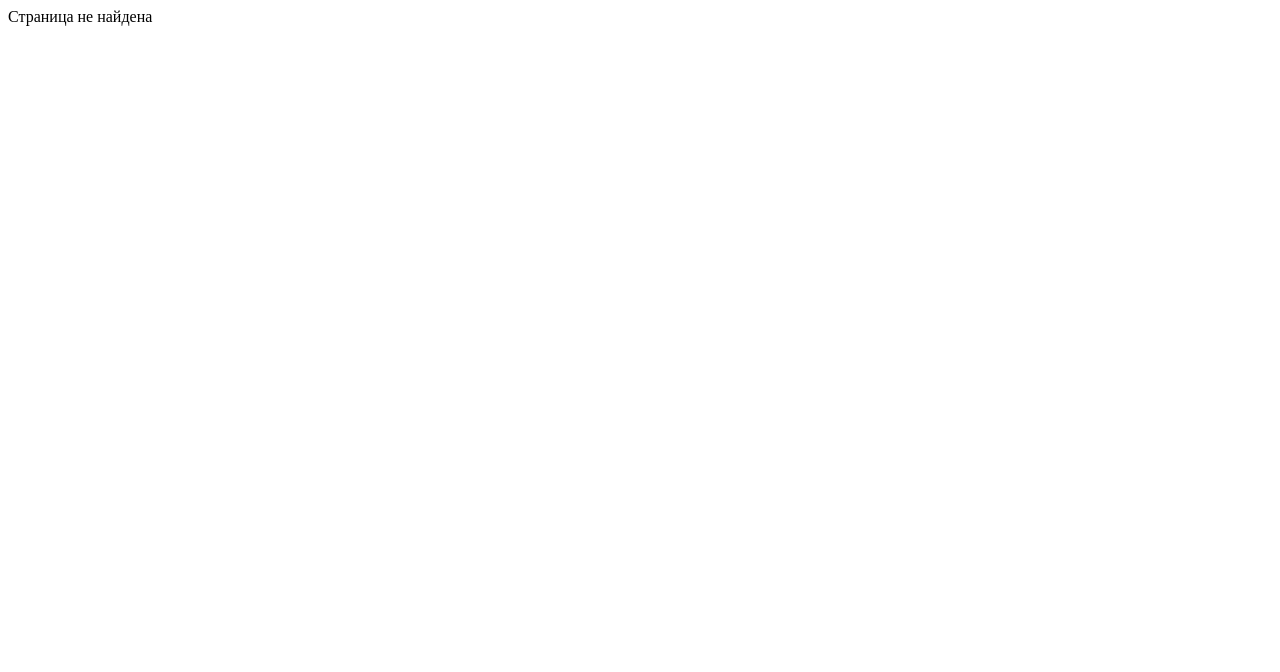
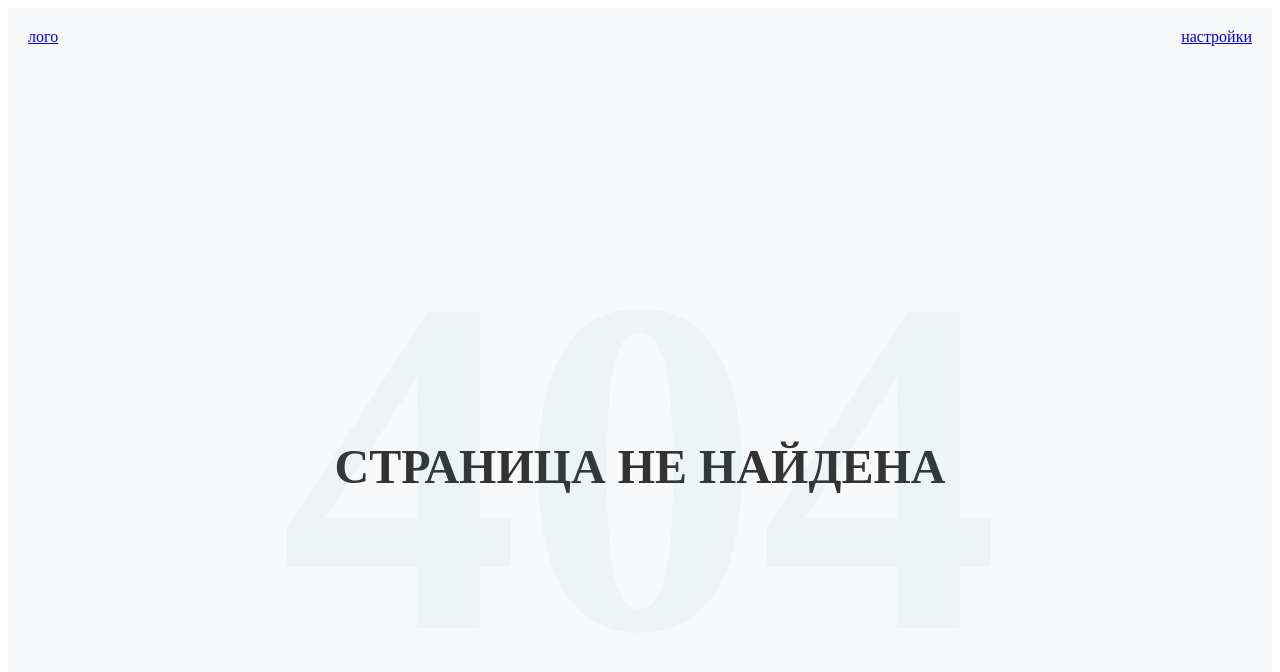
Before and after one commit to snork-maiden/stickers-desk, a Nuxt app: page /1 in a window 1280 px wide. Shown: the top 672 px of the page. Built offline with nearby package versions, Linux system fonts and the light colour scheme.

Commit message:
Add header and not found page

```diff
--- a/app.vue
+++ b/app.vue
@@ -1,5 +1,5 @@
 <template>
-  <!-- <Header /> -->
+  <Header />
   <NuxtLayout>
     <NuxtPage />
   </NuxtLayout>
--- /dev/null
+++ b/components/Header.vue
@@ -0,0 +1,25 @@
+<template>
+  <header class="header">
+    <!-- Logo with link to home -->
+    <nuxt-link to="/" class="logo-link">
+      лого
+    </nuxt-link>
+
+    <!-- Settings icon with link to settings page -->
+    <nuxt-link to="/settings" class="settings-link">
+      настройки
+    </nuxt-link>
+  </header>
+</template>
+
+<style scoped>
+.header {
+  display: flex;
+  justify-content: space-between;
+  align-items: center;
+  padding: 20px;
+  background-color: #f8f9fa;
+}
+
+
+</style>
--- a/package.json
+++ b/package.json
@@ -14,5 +14,8 @@
     "vue": "latest",
     "vue-router": "latest",
     "vuex": "^4.0.2"
+  },
+  "devDependencies": {
+    "sass-embedded": "^1.79.4"
   }
 }
--- a/pages/[404].vue
+++ b/pages/[404].vue
@@ -1,7 +1,40 @@
 <template>
-    Страница не найдена
-</template>
+    <section class="not-found-container">
+      <div class="not-found-message">
+        Страница не найдена
+      </div>
+    </section>
+  </template>
 
-<style scoped lang="scss">
+  <style scoped lang="scss">
+  .not-found-container {
+    position: relative;
+    height: 100vh;
+    display: flex;
+    justify-content: center;
+    align-items: center;
+    background-color: #f8f9fa;
+    overflow: hidden;
 
-</style>
+    &::before {
+      content: '404';
+      position: absolute;
+      top: 50%;
+      left: 50%;
+      transform: translate(-50%, -50%);
+      font-size: min(40vw, 30rem);
+      font-weight: bold;
+      color: rgba(65, 157, 160, 0.05);
+      z-index: 0;
+      pointer-events: none;
+      user-select: none;
+    }
+  }
+
+  .not-found-message {
+    font-size: 3rem;
+    font-weight: bold;
+    text-transform: uppercase;
+    color: #333;
+  }
+  </style>
```
Also changed, not shown: pages/settings.vue (renamed from pages/stickers.vue), 1 other file (tests, documents, lock files or other folders).
